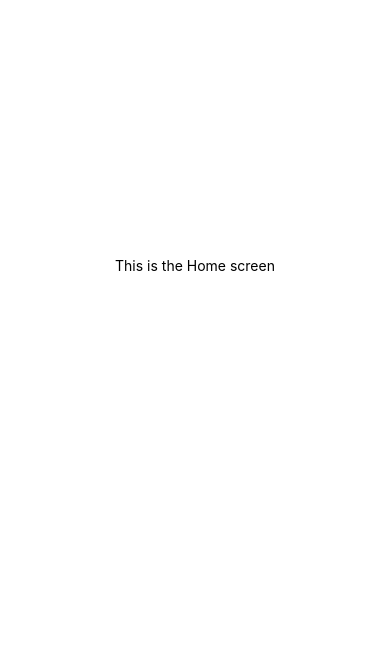
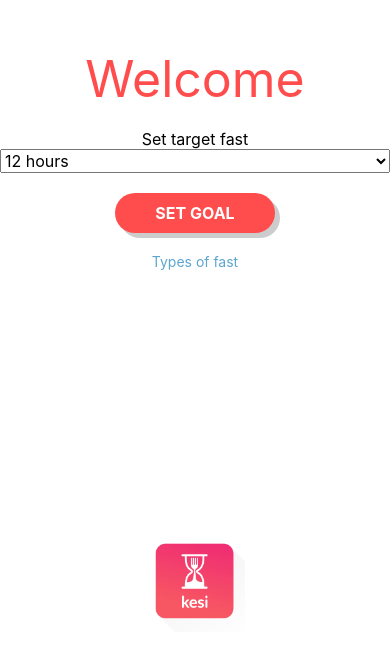
Before and after one commit to boweihan/kesi, a React Native app: screen / in a window 390 px wide. Shown: the part 157-814 px from the top of the page. Built offline with nearby package versions, Linux system fonts and the light colour scheme.

Commit message:
welcome page

```diff
--- a/src/components/Home.js
+++ b/src/components/Home.js
@@ -1,26 +1,14 @@
 // @flow
 import React from 'react';
-import { StyleSheet, Text, View } from 'react-native';
 import { connect } from 'react-redux';
 import { bindActionCreators } from 'redux';
 import { ActionCreators } from 'src/actions';
 
-const styles = StyleSheet.create({
-  container: {
-    flex: 1,
-    backgroundColor: '#fff',
-    alignItems: 'center',
-    justifyContent: 'center',
-  },
-});
+import Welcome from 'src/components/pages/Welcome';
 
 class Home extends React.Component<{}> {
   render() {
-    return (
-      <View style={styles.container}>
-        <Text>This is the Home screen</Text>
-      </View>
-    );
+    return <Welcome />;
   }
 }
 
@@ -31,7 +19,6 @@ function mapDispatchToProps(dispatch) {
 function mapStateToProps(state) {
   return {
     clock: state.clock,
-    bad: true,
   };
 }
 
--- /dev/null
+++ b/src/components/pages/Welcome.js
@@ -0,0 +1,121 @@
+// @flow
+import React from 'react';
+import {
+  StyleSheet,
+  Text,
+  View,
+  Picker,
+  TouchableOpacity,
+  Image,
+} from 'react-native';
+import { connect } from 'react-redux';
+import { bindActionCreators } from 'redux';
+import { ActionCreators } from 'src/actions';
+import Colors from 'src/constants/colors';
+
+const styles = StyleSheet.create({
+  container: {
+    flex: 1,
+  },
+  upper: {
+    flex: 3,
+    alignItems: 'center',
+    justifyContent: 'center',
+  },
+  lower: {
+    flex: 1,
+    alignItems: 'center',
+    justifyContent: 'center',
+  },
+  headerText: {
+    color: Colors.red,
+    fontSize: 50,
+    marginBottom: 20,
+  },
+  bodyText: {
+    fontSize: 16,
+  },
+  picker: {
+    width: '100%',
+  },
+  button: {
+    margin: 20,
+    backgroundColor: Colors.red,
+    paddingHorizontal: 40,
+    paddingVertical: 10,
+    borderRadius: 100,
+    shadowOffset: { width: 5, height: 5 },
+    shadowColor: 'black',
+    shadowOpacity: 0.2,
+  },
+  buttonText: {
+    fontSize: 16,
+    color: Colors.white,
+    fontWeight: 'bold',
+  },
+  typesButton: {
+    color: Colors.linkBlue,
+  },
+});
+
+class Welcome extends React.Component<{}, { fastLength: number }> {
+  static getHourOptions = () => {
+    const options = [];
+    for (let i = 1; i <= 24; i += 1) {
+      let label;
+      if (i === 1) {
+        label = `${i} hour`;
+      } else {
+        label = `${i} hours`;
+      }
+      options.push(<Picker.Item key={i} label={label} value={i} />);
+    }
+    return options;
+  };
+
+  state = {
+    fastLength: 12,
+  };
+
+  render() {
+    return (
+      <View style={styles.container}>
+        <View style={styles.upper}>
+          <Text style={styles.headerText}>Welcome</Text>
+          <Text style={styles.bodyText}>Set target fast</Text>
+          <Picker
+            selectedValue={this.state.fastLength}
+            style={styles.picker}
+            onValueChange={val => this.setState({ fastLength: val })}
+          >
+            {Welcome.getHourOptions()}
+          </Picker>
+          <TouchableOpacity style={styles.button} onPress={() => {}}>
+            <Text style={styles.buttonText}>SET GOAL</Text>
+          </TouchableOpacity>
+          <TouchableOpacity onPress={() => {}}>
+            <Text style={styles.typesButton}>Types of fast</Text>
+          </TouchableOpacity>
+        </View>
+        <View style={styles.lower}>
+          <Image
+            style={{ width: 100, height: 100 }}
+            source={require('src/assets/images/logo.png')}
+          />
+        </View>
+      </View>
+    );
+  }
+}
+
+function mapDispatchToProps(dispatch) {
+  return bindActionCreators(ActionCreators, dispatch);
+}
+
+function mapStateToProps(state) {
+  return {
+    clock: state.clock,
+  };
+}
+
+export default connect(mapStateToProps, mapDispatchToProps)(Welcome);
--- /dev/null
+++ b/src/constants/colors.js
@@ -0,0 +1,7 @@
+const Colors = {
+  red: '#ff4d4d',
+  white: '#fff',
+  linkBlue: '#5CA6CF',
+};
+
+export default Colors;
```
Also changed, not shown: src/assets/images/logo.png (added), 1 other file (tests, documents, lock files or other folders).
